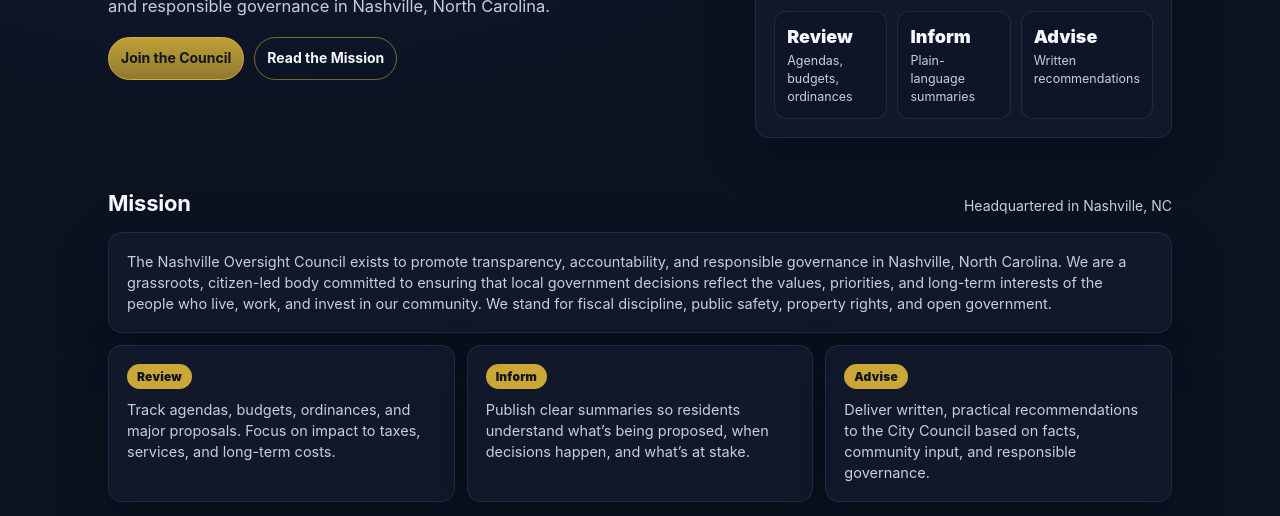
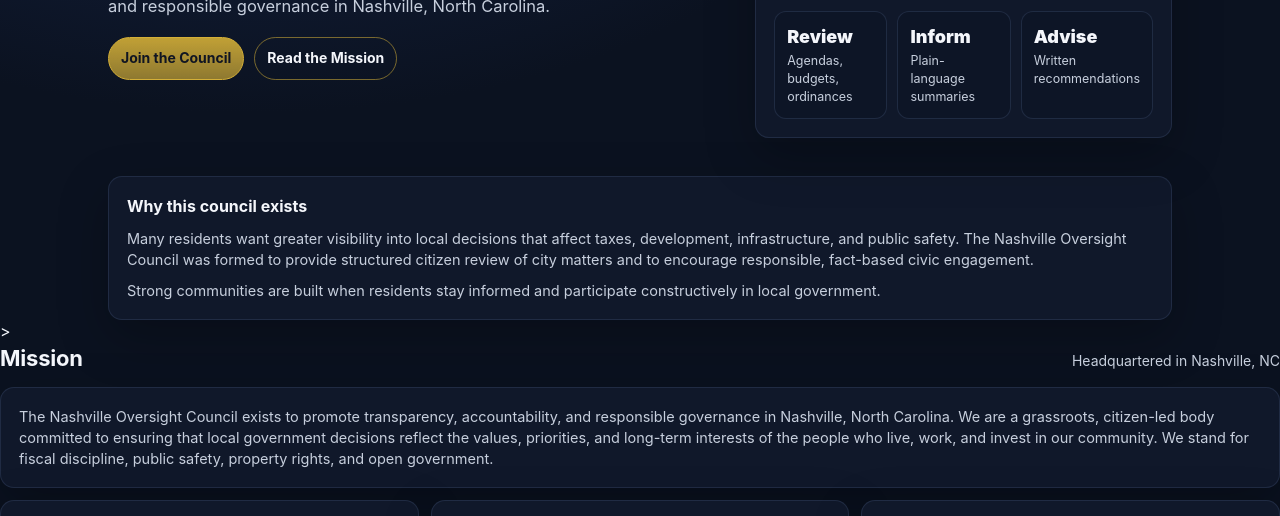
Before and after one commit to IGNOBOT1/ignobot1.github.io, a plain HTML site: page index.html in a window 1280 px wide. Shown: the part 272-788 px from the top of the page. Drawn offline with Linux system fonts and the light colour scheme.

Commit message:
Update index.html

```diff
--- a/index.html
+++ b/index.html
@@ -289,7 +289,7 @@
       </div>
     </section>
 
-    <section id="mission">
+    <section <div class="card" style="margin-top:12px;">   <h3 style="margin:0 0 10px;">Why this council exists</h3>   <p>     Many residents want greater visibility into local decisions that affect taxes, development, infrastructure, and public safety.     The Nashville Oversight Council was formed to provide structured citizen review of city matters and to encourage responsible,     fact-based civic engagement.   </p>   <p style="margin-top:10px;">     Strong communities are built when residents stay informed and participate constructively in local government.   </p> </div>>
       <div class="section-title">
         <h2>Mission</h2>
         <div class="hint">Headquartered in Nashville, NC</div>
```
